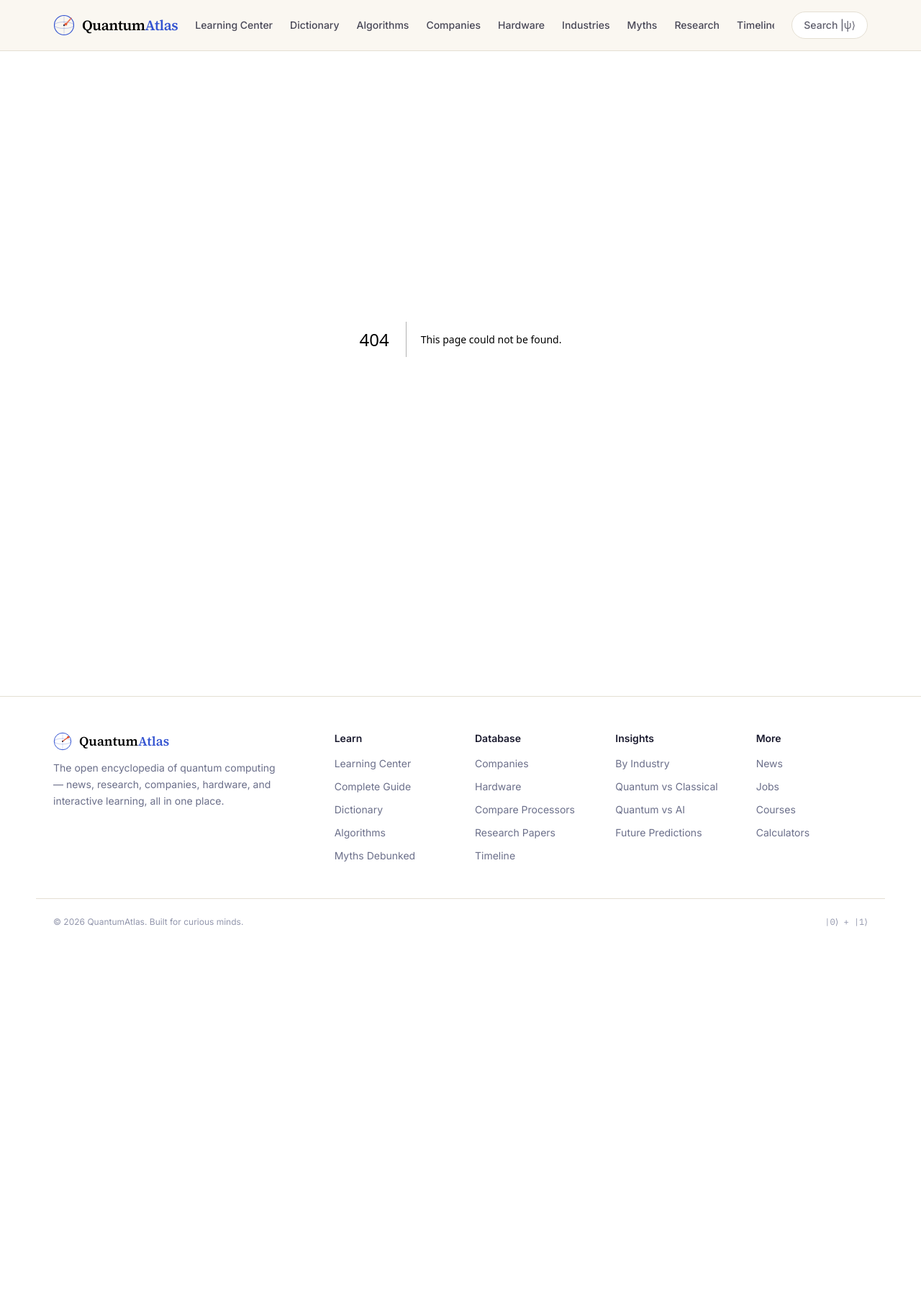
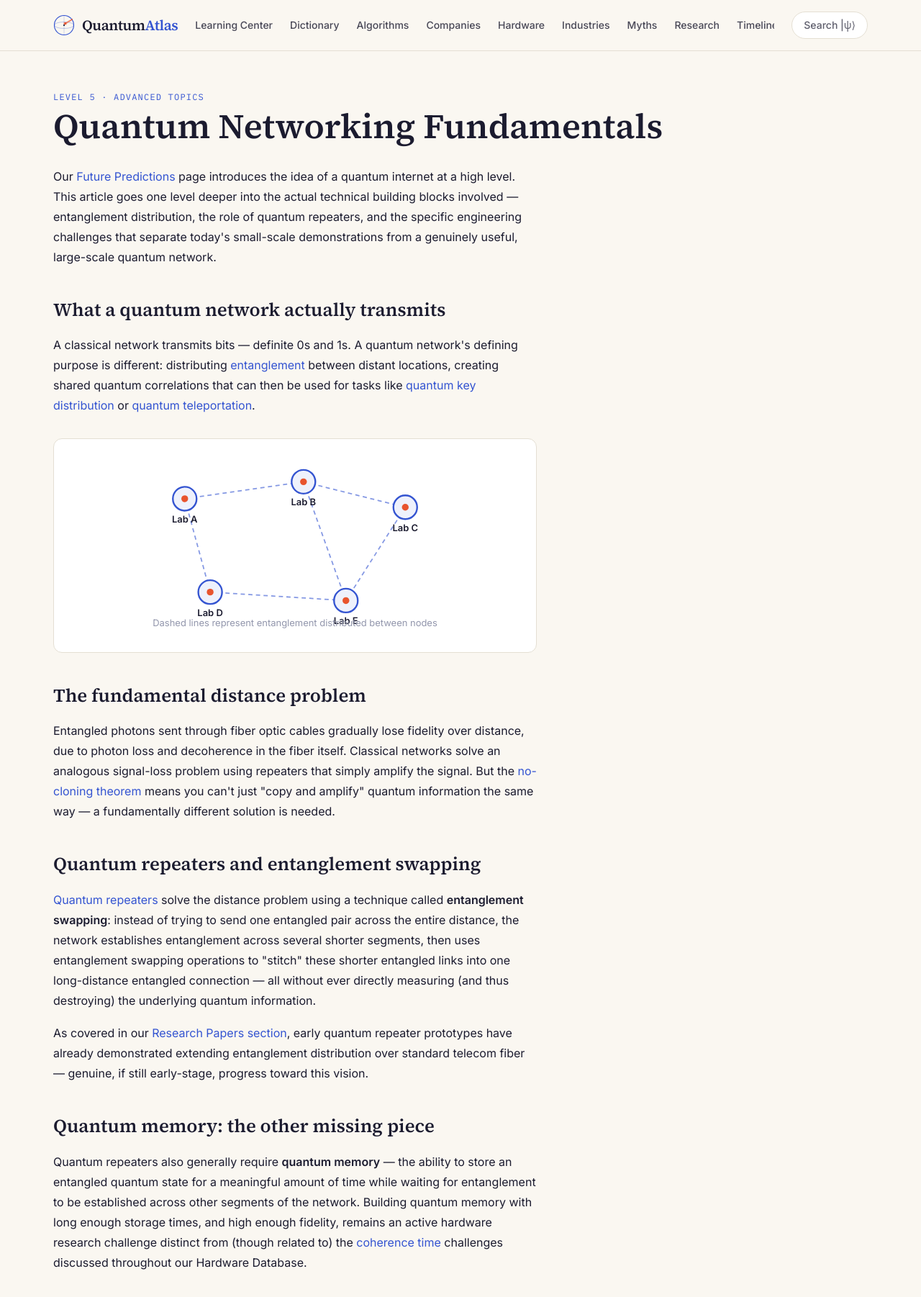
Before and after one commit to goalandpriority-ui/quantum-atlas, a Next.js app: page /learn/quantum-networking-fundamentals in a window 1280 px wide. Before the commit this address had no page. Shown: the top 1802 px of the page at 72% size. Before the commit the page ends 1313 px from the top, so only its background shows below. Built offline with nearby package versions, Linux system fonts and the light colour scheme.

Commit message:
Add Quantum Networking Fundamentals page
This page introduces the fundamentals of quantum networking, including entanglement distribution and quantum repeaters, while addressing technical challenges and potential applications.

```diff
--- /dev/null
+++ b/app/learn/quantum-networking-fundamentals/page.tsx
@@ -0,0 +1,183 @@
+import Link from "next/link";
+import QuantumNetworkDiagram from "@/components/diagrams/QuantumNetworkDiagram";
+
+export const metadata = {
+  title: "Quantum Networking Fundamentals Explained | QuantumAtlas",
+  description:
+    "The building blocks of a future quantum internet — entanglement distribution, quantum repeaters, and what actually needs to be built before this vision becomes reality.",
+};
+
+export default function QuantumNetworkingFundamentalsPage() {
+  return (
+    <article className="max-w-content mx-auto px-6 py-14">
+      <p className="font-mono text-xs uppercase tracking-widest text-quantum mb-2">
+        Level 5 · Advanced Topics
+      </p>
+      <h1 className="font-serif text-4xl md:text-5xl font-semibold text-ink mb-8">
+        Quantum Networking Fundamentals
+      </h1>
+
+      <div className="prose-quantum max-w-2xl">
+        <p>
+          Our{" "}
+          <Link href="/future" className="text-quantum hover:underline">
+            Future Predictions
+          </Link>{" "}
+          page introduces the idea of a quantum internet at a high level.
+          This article goes one level deeper into the actual technical
+          building blocks involved — entanglement distribution, the role of
+          quantum repeaters, and the specific engineering challenges that
+          separate today's small-scale demonstrations from a genuinely
+          useful, large-scale quantum network.
+        </p>
+
+        <h2>What a quantum network actually transmits</h2>
+        <p>
+          A classical network transmits bits — definite 0s and 1s. A
+          quantum network's defining purpose is different: distributing{" "}
+          <Link href="/dictionary/entanglement" className="text-quantum hover:underline">
+            entanglement
+          </Link>{" "}
+          between distant locations, creating shared quantum correlations
+          that can then be used for tasks like{" "}
+          <Link href="/algorithms/bb84-protocol" className="text-quantum hover:underline">
+            quantum key distribution
+          </Link>{" "}
+          or{" "}
+          <Link href="/algorithms/quantum-teleportation-protocol" className="text-quantum hover:underline">
+            quantum teleportation
+          </Link>
+          .
+        </p>
+      </div>
+
+      <div className="rounded-xl border border-line bg-surface p-6 my-8 max-w-2xl">
+        <QuantumNetworkDiagram />
+      </div>
+
+      <div className="prose-quantum max-w-2xl">
+        <h2>The fundamental distance problem</h2>
+        <p>
+          Entangled photons sent through fiber optic cables gradually lose
+          fidelity over distance, due to photon loss and decoherence in the
+          fiber itself. Classical networks solve an analogous signal-loss
+          problem using repeaters that simply amplify the signal. But the{" "}
+          <Link href="/dictionary/no-cloning-theorem" className="text-quantum hover:underline">
+            no-cloning theorem
+          </Link>{" "}
+          means you can't just "copy and amplify" quantum information the
+          same way — a fundamentally different solution is needed.
+        </p>
+
+        <h2>Quantum repeaters and entanglement swapping</h2>
+        <p>
+          <Link href="/dictionary/quantum-repeater" className="text-quantum hover:underline">
+            Quantum repeaters
+          </Link>{" "}
+          solve the distance problem using a technique called{" "}
+          <strong>entanglement swapping</strong>: instead of trying to send
+          one entangled pair across the entire distance, the network
+          establishes entanglement across several shorter segments, then
+          uses entanglement swapping operations to "stitch" these shorter
+          entangled links into one long-distance entangled connection —
+          all without ever directly measuring (and thus destroying) the
+          underlying quantum information.
+        </p>
+        <p>
+          As covered in our{" "}
+          <Link href="/research/quantum-repeater-prototype-demonstration" className="text-quantum hover:underline">
+            Research Papers section
+          </Link>
+          , early quantum repeater prototypes have already demonstrated
+          extending entanglement distribution over standard telecom fiber —
+          genuine, if still early-stage, progress toward this vision.
+        </p>
+
+        <h2>Quantum memory: the other missing piece</h2>
+        <p>
+          Quantum repeaters also generally require <strong>quantum
+          memory</strong> — the ability to store an entangled quantum state
+          for a meaningful amount of time while waiting for entanglement to
+          be established across other segments of the network. Building
+          quantum memory with long enough storage times, and high enough
+          fidelity, remains an active hardware research challenge distinct
+          from (though related to) the{" "}
+          <Link href="/dictionary/coherence-time" className="text-quantum hover:underline">
+            coherence time
+          </Link>{" "}
+          challenges discussed throughout our Hardware Database.
+        </p>
+
+        <h2>Satellite-based quantum networking</h2>
+        <p>
+          An alternative approach to ground-based fiber, discussed in our{" "}
+          <Link href="/future" className="text-quantum hover:underline">
+            Future Predictions
+          </Link>{" "}
+          page, uses satellites to distribute entangled photons over very
+          long distances through the vacuum of space, where photon loss
+          behaves differently than in fiber. China's Micius satellite has
+          already demonstrated intercontinental entanglement distribution
+          this way, suggesting a hybrid satellite-and-fiber approach may be
+          the most practical path to a global-scale quantum network.
+        </p>
+
+        <h2>What you could actually do with a working quantum network</h2>
+        <p>
+          Beyond the secure communication applications covered in our{" "}
+          <Link href="/industries/cybersecurity" className="text-quantum hover:underline">
+            Cybersecurity
+          </Link>{" "}
+          and{" "}
+          <Link href="/industries/telecommunications" className="text-quantum hover:underline">
+            Telecommunications
+          </Link>{" "}
+          industry pages, a mature quantum network could eventually enable{" "}
+          <strong>distributed quantum computing</strong> — networking
+          multiple smaller quantum computers together to collectively
+          tackle problems too large for any single machine, and{" "}
+          <strong>quantum-enhanced sensor networks</strong> for
+          ultra-precise distributed measurement and timekeeping.
+        </p>
+
+        <h2>Realistic expectations</h2>
+        <p>
+          Metropolitan-scale quantum networks for specific use cases (like
+          bank-to-bank quantum key distribution links) are achievable with
+          current or near-term technology. A continental or global-scale
+          quantum internet, by contrast, remains a multi-decade engineering
+          challenge, fundamentally gated by quantum repeater and quantum
+          memory technology that doesn't yet exist at the scale and quality
+          required.
+        </p>
+
+        <h2>Frequently Asked Questions</h2>
+        <h3>Will the quantum internet replace the regular internet?</h3>
+        <p>
+          No — a quantum network would be a specialized, complementary
+          network running alongside the classical internet, used for
+          specific quantum applications like secure key distribution and
+          distributed quantum computing, not for general web browsing or
+          everyday data transfer.
+        </p>
+        <h3>What's the single biggest technical blocker to a global quantum internet?</h3>
+        <p>
+          Most researchers point to quantum repeaters — and specifically,
+          building quantum memory components reliable and long-lived enough
+          to support the entanglement swapping process across long
+          distances — as the central missing piece.
+        </p>
+      </div>
+
+      <div className="mt-12 rounded-2xl bg-quantum-50 border border-quantum-100 p-8 max-w-2xl">
+        <p className="font-mono text-xs uppercase tracking-widest text-quantum mb-2">Continue learning</p>
+        <h2 className="font-serif text-xl font-semibold text-ink mb-4">Related topics</h2>
+        <div className="flex flex-col gap-2 text-sm">
+          <Link href="/dictionary/quantum-repeater" className="text-quantum hover:underline">→ Quantum Repeater explained</Link>
+          <Link href="/future" className="text-quantum hover:underline">→ Future Predictions — Quantum Internet</Link>
+          <Link href="/industries/telecommunications" className="text-quantum hover:underline">→ Quantum for Telecommunications</Link>
+        </div>
+      </div>
+    </article>
+  );
+}
```
